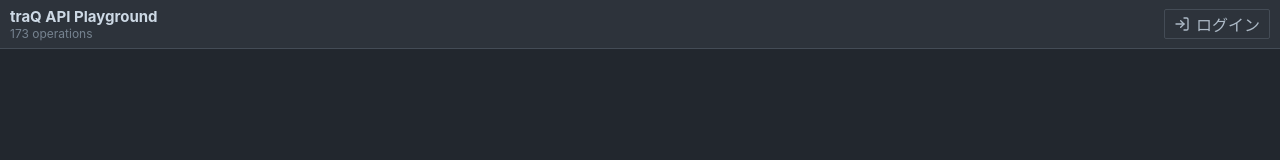
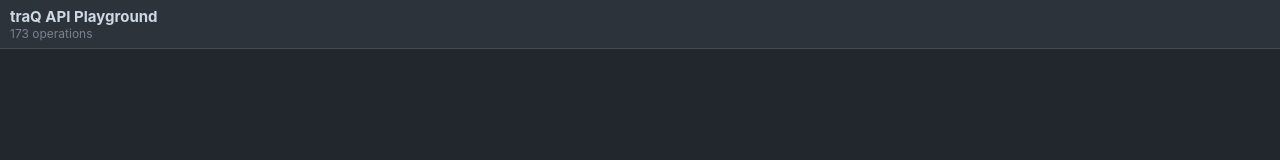
Before and after one commit to cp-20/trap-api-playground, a React (Vite) app: page / in a window 1280 px wide. Shown: the top 160 px of the page. Built offline with nearby package versions, Linux system fonts and the light colour scheme.

Commit message:
バグ修正 & 調整

```diff
--- a/src/App.module.css
+++ b/src/App.module.css
@@ -112,6 +112,7 @@
 .cells {
   display: grid;
   gap: 8px;
+  min-width: 0;
   min-height: 0;
   overflow: auto;
   padding: 8px;
@@ -123,6 +124,7 @@
 .cellWithInsert {
   display: grid;
   gap: 8px;
+  min-width: 0;
 }
 
 .addCellButton {
--- a/src/App.tsx
+++ b/src/App.tsx
@@ -130,7 +130,7 @@
 
   return (
     <div className={styles.appShell}>
-      <TopBar onLogin={login} onReset={resetRuntime} onShare={() => void shareNotebook()} />
+      <TopBar onReset={resetRuntime} onShare={() => void shareNotebook()} />
       {!token ? (
         <main className={styles.workspace}>
           <AuthGate onLogin={login} />
--- a/src/features/app-shell/TopBar.tsx
+++ b/src/features/app-shell/TopBar.tsx
@@ -1,16 +1,15 @@
 import { useAtomValue } from "jotai";
-import { LogIn, RotateCcw, Share2 } from "lucide-react";
+import { RotateCcw, Share2 } from "lucide-react";
 import { operationsAtom } from "../operations/state";
 import { tokenAtom } from "../auth/state";
 import styles from "./TopBar.module.css";
 
 type Props = {
-  onLogin: () => void;
   onReset: () => void;
   onShare: () => void;
 };
 
-export const TopBar = ({ onLogin, onReset, onShare }: Props) => {
+export const TopBar = ({ onReset, onShare }: Props) => {
   const operationCount = useAtomValue(operationsAtom).length;
   const loggedIn = !!useAtomValue(tokenAtom);
 
@@ -20,7 +19,7 @@
         <strong>traQ API Playground</strong>
         <span>{operationCount ? `${operationCount} operations` : "OpenAPI を読み込み中..."}</span>
       </div>
-      {loggedIn ? (
+      {loggedIn && (
         <>
           <button type="button" onClick={onReset} title="実行状態をリセット">
             <RotateCcw size={16} />
@@ -31,11 +30,6 @@
             共有
           </button>
         </>
-      ) : (
-        <button type="button" onClick={onLogin} title="OAuth PKCE でログイン">
-          <LogIn size={16} />
-          ログイン
-        </button>
       )}
     </header>
   );
--- a/src/features/notebook/Notebook.module.css
+++ b/src/features/notebook/Notebook.module.css
@@ -1,4 +1,5 @@
 .cell {
+  min-width: 0;
   border: 1px solid var(--border);
   border-radius: 2px;
   background: var(--surface);
@@ -82,7 +83,9 @@
 }
 
 .editorFrame {
+  min-width: 0;
   height: 220px;
+  overflow: hidden;
 }
 
 .cellOutput {
```
